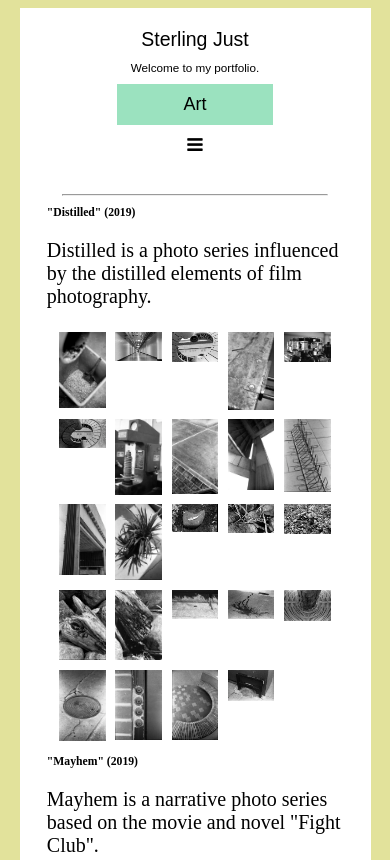
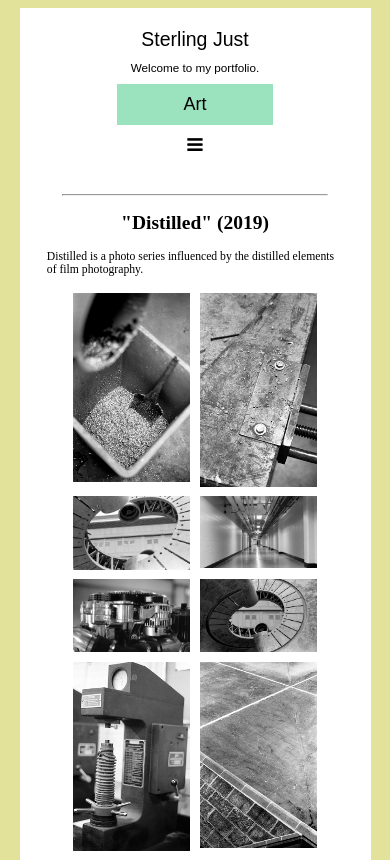
Before and after one commit to sterlingjust/website, a plain HTML site: page art.html in a window 390 px wide. Shown: the top 860 px of the page. Drawn offline with Linux system fonts and the light colour scheme; a web font is replaced by a local one.

Commit message:
put media queries at end of CSS sheet to fix responsiveness, updated media queries

```diff
--- a/art.html
+++ b/art.html
@@ -25,13 +25,15 @@
 
 	<!--BREAKLINE-->
 	<hr class="regular-short">
+
+	<!--******* SOME IMAGES OUT OF ALIGNMENT FOR BETTER RESPONSIVE DISPLAY *******-->
 	<h2>"Distilled" (2019)</h2>
 	<p> Distilled is a photo series influenced by the distilled elements of film photography. </p>
 	<div class="gallery">
 		<a href="images/Distilled/Distilled_Large_01.JPG"><img class="item" src="images/Distilled/Distilled_Small_01.JPG"></a>
+		<a href="images/Distilled/Distilled_Large_04.JPG"><img src="images/Distilled/Distilled_Small_04.JPG"></a>
+		<a href="images/Distilled/Distilled_Large_03.JPG"><img src="images/Distilled/Distilled_Small_03.JPG"></a>
 		<a href="images/Distilled/Distilled_Large_02.JPG"><img src="images/Distilled/Distilled_Small_02.JPG"></a>
-		<a href="images/Distilled/Distilled_Large_03.JPG"><img src="images/Distilled/Distilled_Small_03.JPG"></a>
-		<a href="images/Distilled/Distilled_Large_04.JPG"><img src="images/Distilled/Distilled_Small_04.JPG"></a>
 		<a href="images/Distilled/Distilled_Large_05.JPG"><img src="images/Distilled/Distilled_Small_05.JPG"></a>
 		<a href="images/Distilled/Distilled_Large_06.JPG"><img src="images/Distilled/Distilled_Small_06.JPG"></a>
 		<a href="images/Distilled/Distilled_Large_07.JPG"><img src="images/Distilled/Distilled_Small_07.JPG"></a>
@@ -42,10 +44,10 @@
 		<a href="images/Distilled/Distilled_Large_12.JPG"><img src="images/Distilled/Distilled_Small_12.JPG"></a>
 		<a href="images/Distilled/Distilled_Large_13.JPG"><img src="images/Distilled/Distilled_Small_13.JPG"></a>
 		<a href="images/Distilled/Distilled_Large_14.JPG"><img src="images/Distilled/Distilled_Small_14.JPG"></a>
-		<a href="images/Distilled/Distilled_Large_15.JPG"><img src="images/Distilled/Distilled_Small_15.JPG"></a>
 		<a href="images/Distilled/Distilled_Large_16.JPG"><img src="images/Distilled/Distilled_Small_16.JPG"></a>
 		<a href="images/Distilled/Distilled_Large_17.JPG"><img src="images/Distilled/Distilled_Small_17.JPG"></a>
 		<a href="images/Distilled/Distilled_Large_18.JPG"><img src="images/Distilled/Distilled_Small_18.JPG"></a>
+		<a href="images/Distilled/Distilled_Large_15.JPG"><img src="images/Distilled/Distilled_Small_15.JPG"></a>
 		<a href="images/Distilled/Distilled_Large_19.JPG"><img src="images/Distilled/Distilled_Small_19.JPG"></a>
 		<a href="images/Distilled/Distilled_Large_20.JPG"><img src="images/Distilled/Distilled_Small_20.JPG"></a>
 		<a href="images/Distilled/Distilled_Large_21.JPG"><img src="images/Distilled/Distilled_Small_21.JPG"></a>
@@ -54,11 +56,8 @@
 		<a href="images/Distilled/Distilled_Large_24.JPG"><img src="images/Distilled/Distilled_Small_24.JPG"></a>
 	</div>
 
-
-<h2>"Mayhem" (2019)</h2>
-<p>
-	Mayhem is a narrative photo series based on the movie and novel "Fight Club".
-</p>
+	<h2>"Mayhem" (2019)</h2>
+	<p> Mayhem is a narrative photo series based on the movie and novel "Fight Club". </p>
 	<div class="gallery">
 		<a href="images/Mayhem/Mayhem_01.JPG"><img src="images/Mayhem/Mayhem_Small_01.JPG"></a>
 		<a href="images/Mayhem/Mayhem_02.JPG"><img src="images/Mayhem/Mayhem_Small_02.JPG"></a>
--- a/styles/stylesheet.css
+++ b/styles/stylesheet.css
@@ -101,61 +101,6 @@ font-style: normal;
   display: none;
 }
 
-/* TOPNAV When the screen is less than 600 pixels wide, hide all links, except for the first one ("Home"). Show the link that contains should open and close the topnav (.icon) */
-@media screen and (max-width: 600px) {
-  .topnav a {display: none;}
-  .topnav a.icon, a.active{
-    float: none;
-    display: block;
-	width: 100%;
-  }
-}
-
-/* TOPNAV The "responsive" class is added to the topnav with JavaScript when the user clicks on the icon. This class makes the topnav look good on small screens (display the links vertically instead of horizontally) */
-
-@media screen and (max-width: 600px) {
-
-		/*---- ICON ONLY ----*/
-    .topnav.responsive {
-	  position: relative;
-	}
-
-	/*----- MENU ICON (once clicked) ----*/
-	.topnav.responsive .icon {
-    position: static;
-	width: 40vw;
-	margin-left: auto;
-	margin-right: auto;
-	}
-
-	/*----- OTHER BUTTONS (once clicked) ----*/
-  	.topnav.responsive a{
-    float: none;
-    display: block;
-    text-align: center;
-	width: 40vw;			/*Not sure why but this needs to be 40vw to center text*/
-	margin-left: auto;
-	margin-right: auto;
-  	}
-
-	/*---- PHOTOS GALLERY & IMAGES ----*/
-	.gallery {
-		flex-wrap: nowrap;
-		justify-content: center;
-	}
-
-	.gallery img {
-
-	}
-}
-
-@media screen and (max-width: 600px) {
-
-
-}
-
-
-
 /*------------------- MAIN ---------------*/
 body{
 	height: auto;
@@ -210,7 +155,6 @@ font-size: 20px;
 	display: flex;
     flex-wrap: wrap;
     justify-content: flex-start;
-
 }
 .gallery img{
 	vertical-align: middle;
@@ -246,3 +190,73 @@ hr.style-two {
 hr.regular-short{
 	width: 75%;
 }
+
+
+
+
+
+/*--------------- MEDIA QUERIES [TOPNAV] ------------------*/
+	/* When the screen is less than 600 pixels wide, hide all links, except for the first one ("Home"). Show the link that contains should open and close the topnav (.icon) */
+
+@media screen and (max-width: 600px) {
+
+	/*MAKES TOPNAV INTO BLOCKS*/
+  	.topnav a {display: none;}
+  	.topnav a.icon, a.active{
+    	float: none;
+    	display: block;
+		width: 100%;
+	}
+
+
+	/* The "responsive" class is added to the topnav with JavaScript when the user clicks on the icon. This class makes the topnav look good on small screens (display the links vertically instead of horizontally) */
+
+	/*---- ICONS ONLY (responsive class) ----*/
+    .topnav.responsive {position: relative;}
+
+	/*----- MENU ICONS (responsive class) ----*/
+	.topnav.responsive .icon {
+		position: static;
+		width: 40vw;
+		margin-left: auto;
+		margin-right: auto;
+	}
+
+	/*----- OTHER BUTTONS (responsive class) ----*/
+  	.topnav.responsive a{
+		float: none;
+		display: block;
+		text-align: center;
+		width: 40vw;			/*Not sure why but this needs to be 40vw to center text*/
+		margin-left: auto;
+		margin-right: auto;
+  	}
+
+	/*---- PHOTOS GALLERY & IMAGES ----*/
+	.gallery {
+		flex-wrap: flex;
+		justify-content: center;
+	}
+
+	.gallery img {
+		ertical-align: middle;
+		transition: 1s;
+		padding: 1.2vw;		/* CALCULATED FOR 2 IMAGES*/
+		width: 30vw;		/* CALCULATED FOR 2 IMAGES*/
+	}
+
+	/*---- TEXT AND ALIGNMENT ----*/
+	h1,h2{
+		text-align: center;
+		text-indent: 0vw;
+		font-size: 5vw;
+	}
+
+	p{
+		font-size: 3vw;
+		text-align: left;
+		padding-left: 7vw;
+		padding-right: 7vw;
+	}
+
+}
```
